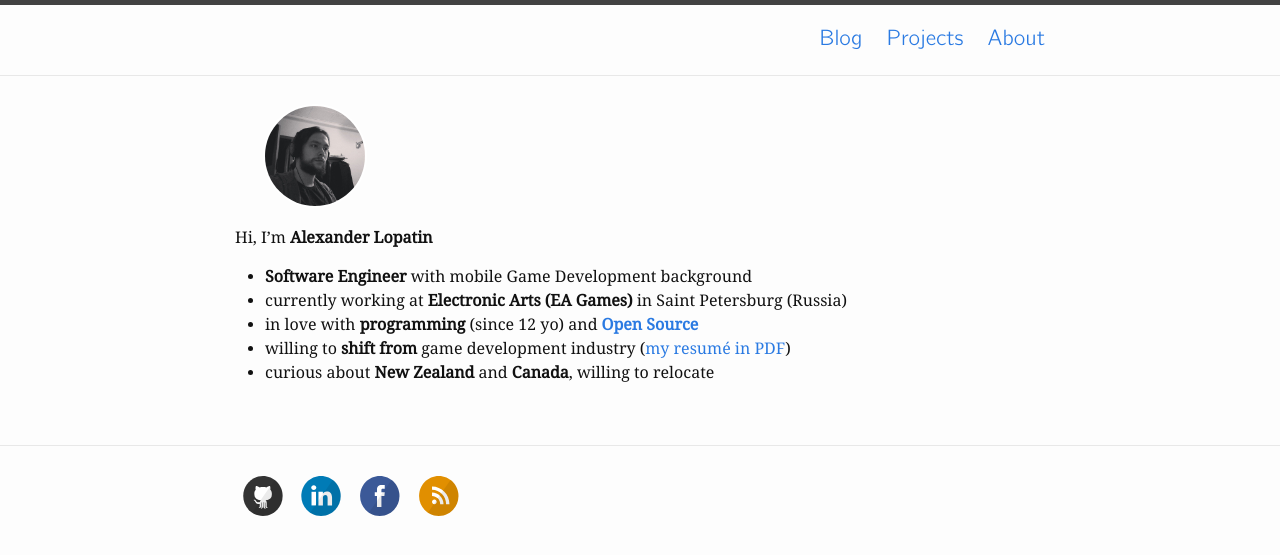
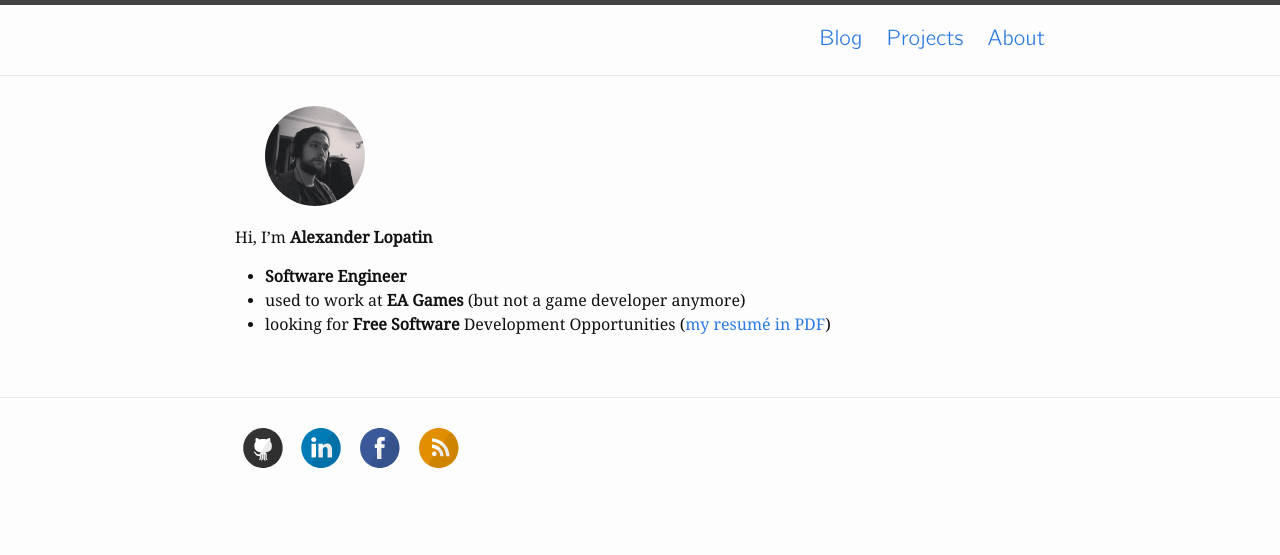
Before and after one commit to alopatindev/alopatindev.github.io, a Jekyll site: the page built from 02_about.md, in a window 1280 px wide. Shown: the top 555 px of the page. Built offline with Jekyll 4.4.1, drawn with Linux system fonts in a browser that asks for light colours.

Commit message:
edit about

```diff
--- a/02_about.md
+++ b/02_about.md
@@ -8,8 +8,6 @@ permalink: /about/
 
 Hi, I'm **Alexander Lopatin**
 
-- **Software Engineer** with mobile Game Development background
-- currently working at **Electronic Arts (EA Games)** in Saint Petersburg (Russia)
-- in love with **programming** (since 12 yo) and [**Open Source**](/projects)
-- willing to **shift from** game development industry ([my resumé in PDF](https://git.io/vVMdk))
-- curious about **New Zealand** and **Canada**, willing to relocate
+- **Software Engineer**
+- used to work at **EA Games** (but not a game developer anymore)
+- looking for **Free Software** Development Opportunities ([my resumé in PDF](https://git.io/vVMdk))
```
